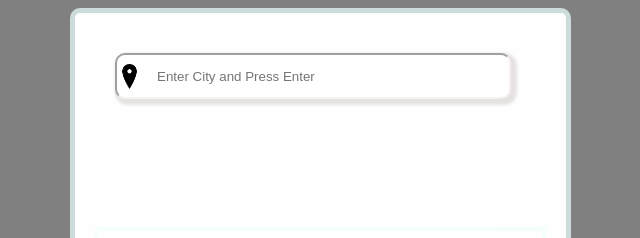
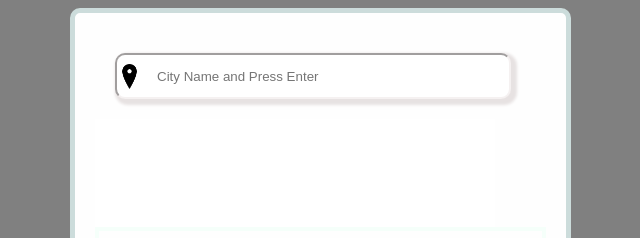
Before and after one commit to Niku1647/weatherapp, a website: page index.html in a window 1280 px wide. Shown: the top 238 px of the page, 442-1082 px from the left. Drawn offline with nearby package versions, Linux system fonts and the light colour scheme.

Commit message:
Update index.html

```diff
--- a/index.html
+++ b/index.html
@@ -18,7 +18,7 @@
     <div class="header">
       <header>
 
-        <input type="text" id="input-box" class="input-box" placeholder="Enter City and Press Enter" />
+        <input type="text" id="input-box" class="input-box" placeholder="City Name and Press Enter" />
 
 
 
```
